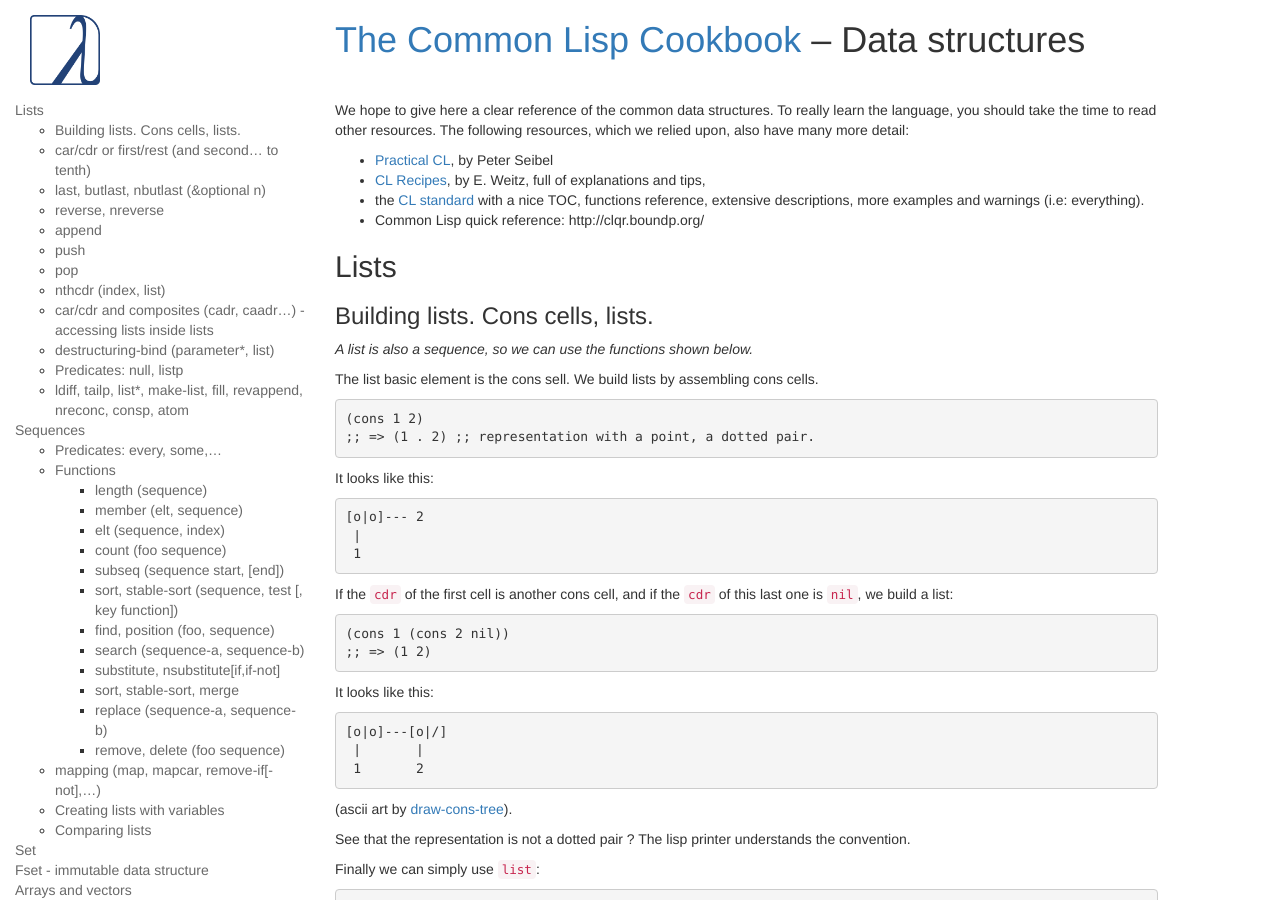
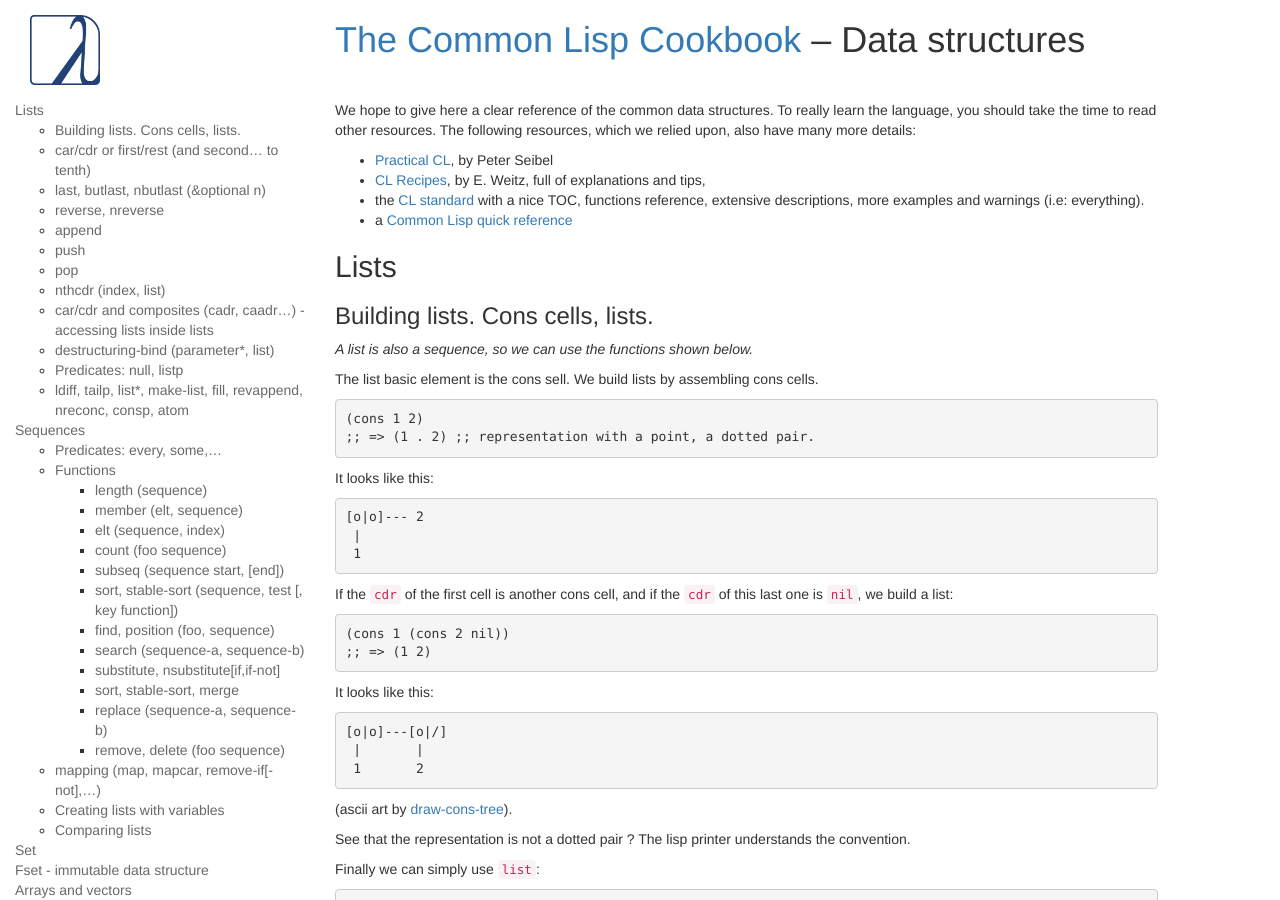
Before and after one commit to LispCookbook/cl-cookbook, a Jekyll site: the page built from data-structures.md, in a window 1280 px wide and 900 px high. Built offline with Jekyll 4.4.1, drawn with Linux system fonts in a browser that asks for light colours; some of the changed text lies outside the part shown.

Commit message:
(minor) clickable links

```diff
--- a/data-structures.md
+++ b/data-structures.md
@@ -5,7 +5,7 @@
 We hope to give here a clear reference of the common data
 structures. To really learn the language, you should take the time to
 read other resources. The following resources, which we relied upon,
-also have many more detail:
+also have many more details:
 
 - [Practical CL](http://gigamonkeys.com/book/they-called-it-lisp-for-a-reason-list-processing.html), by Peter Seibel
 - [CL Recipes](http://weitz.de/cl-recipes/), by E. Weitz, full of explanations and tips,
@@ -13,7 +13,7 @@
   [CL standard](http://cvberry.com/tech_writings/notes/common_lisp_standard_draft.html)
   with a nice TOC, functions reference, extensive descriptions, more
   examples and warnings (i.e: everything).
-- Common Lisp quick reference: http://clqr.boundp.org/
+- a [Common Lisp quick reference](http://clqr.boundp.org/)
 
 
 ## Lists
```
Also changed, not shown: other parts of data-structures.md (+3 -3 lines).
